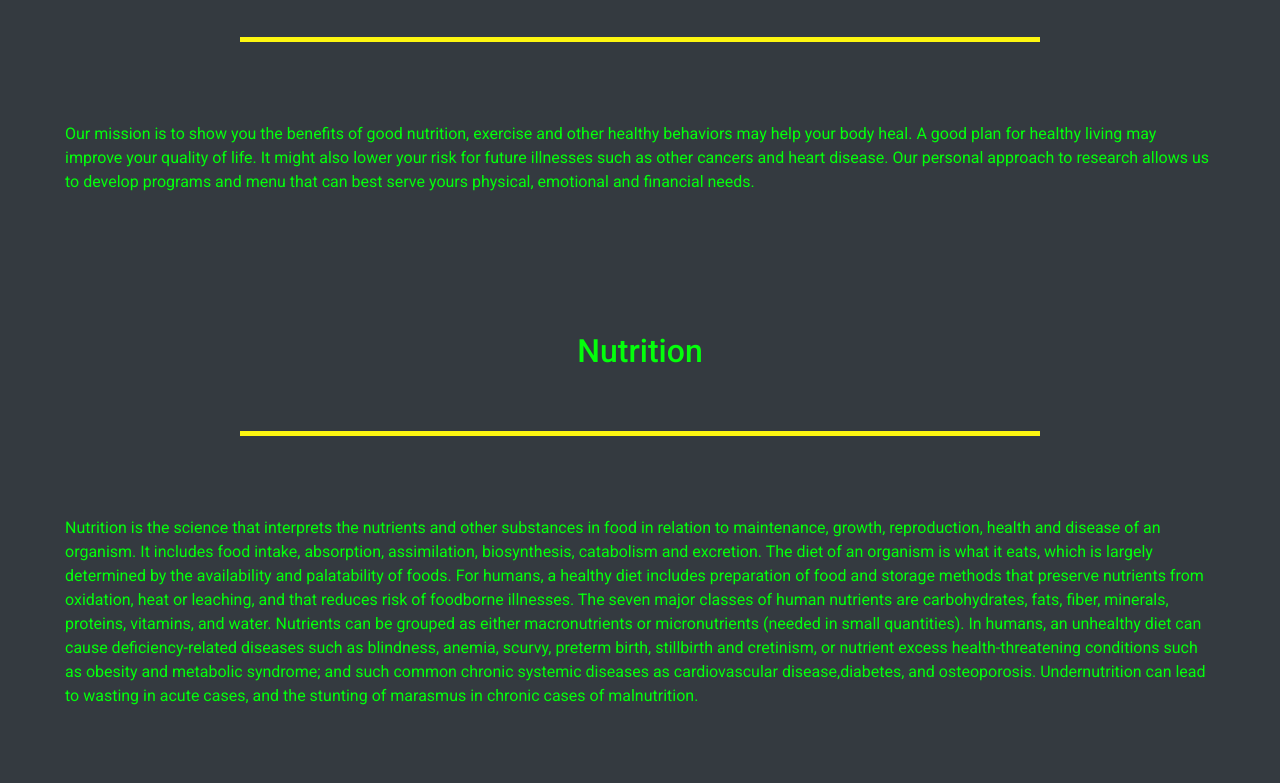
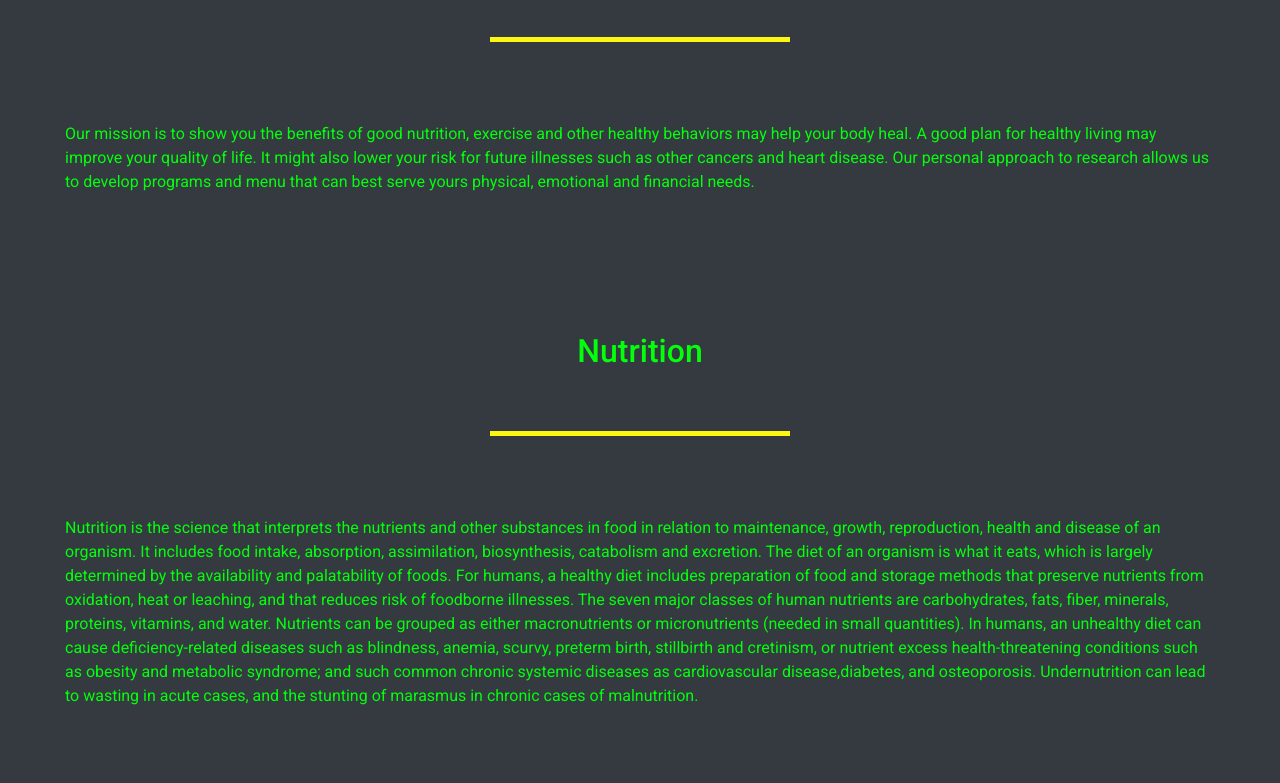
Before and after one commit to Code-Institute-Submissions/Milestone-Project-55, a plain HTML site: page index.html in a window 1280 px wide. Shown: the part 700-1483 px from the top of the page. Drawn offline with nearby package versions, Linux system fonts and the light colour scheme.

Commit message:
Fixed a css code in media screen

```diff
--- a/assets/css/style.css
+++ b/assets/css/style.css
@@ -335,7 +335,7 @@ body {
 .block-divider {
     width: 100px;
 }
-}
+
 .navbar-brand {
     font-family: 'Dancing Script', cursive;
     font-weight: 300;
@@ -346,7 +346,7 @@ body {
 .footer-left div {
     margin: 0 50px;
 }
-
+}
 @media only screen and (min-width: 768px) {
     body {
     background-color: transparent;
@@ -367,6 +367,10 @@ body {
     width: auto;
     max-width: 100%;
 }
+
+.block-divider {
+    width: 300px;
+}
 }
 
 @media only screen and (min-width: 900px) {
```
